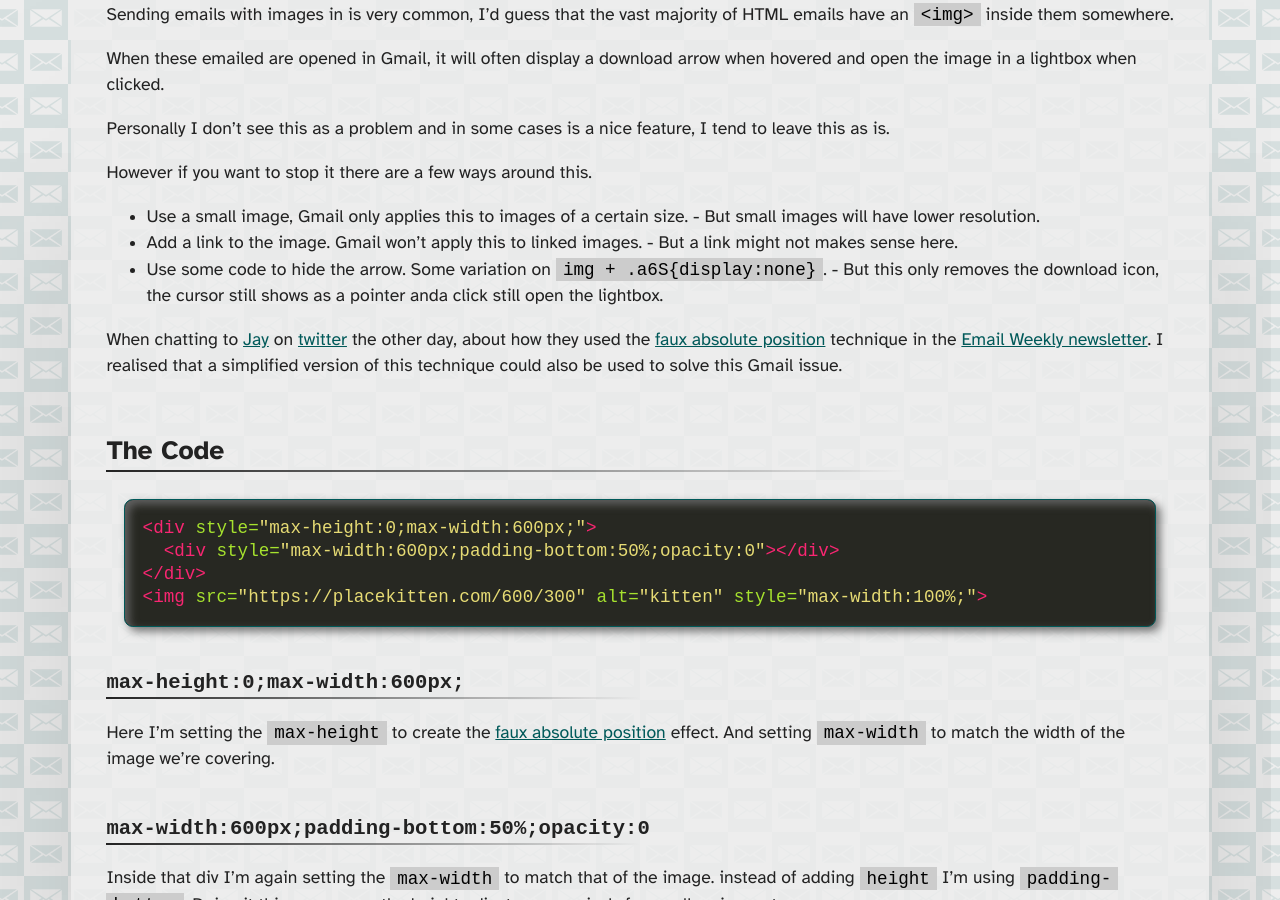
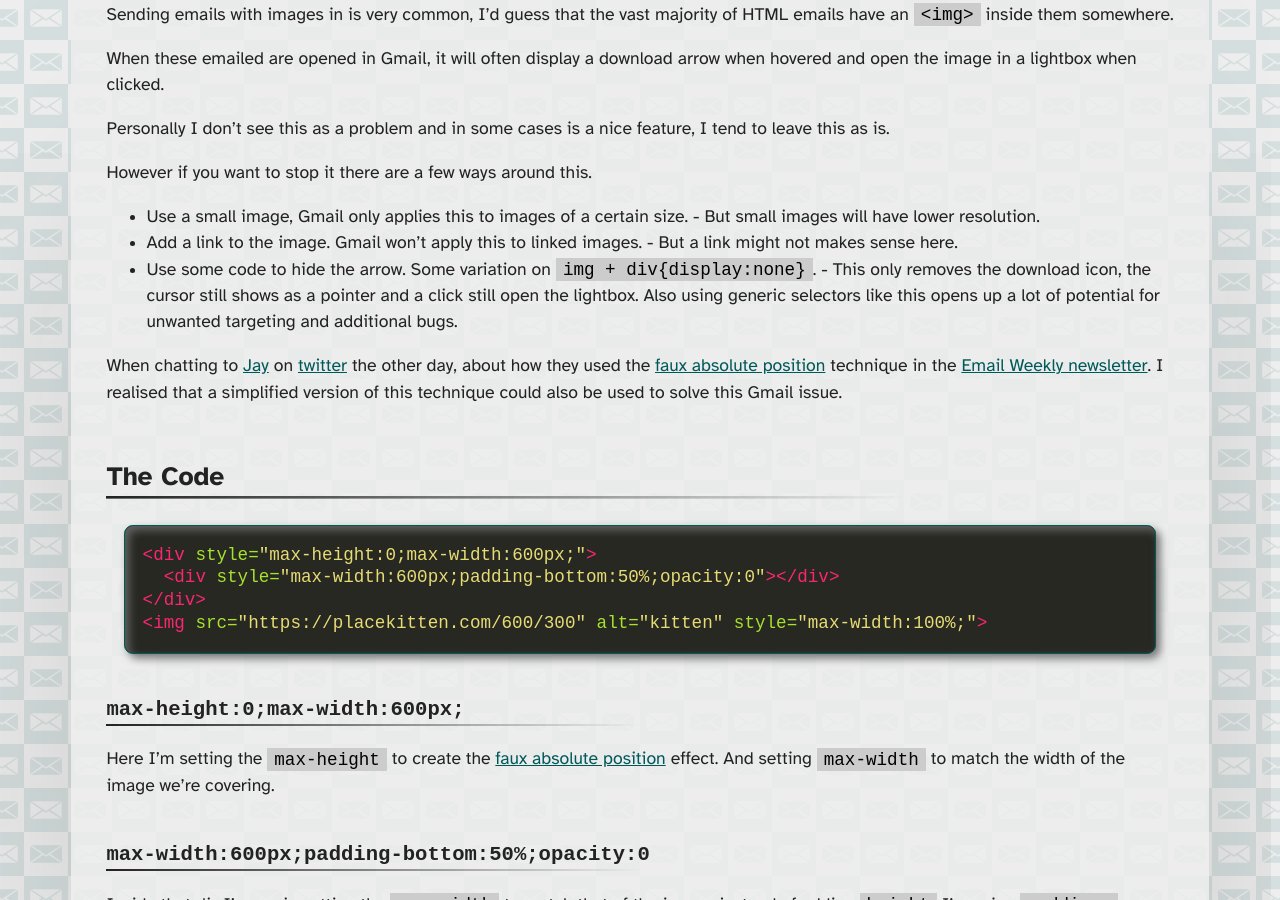
Before and after one commit to M-J-Robbins/good-email-code, a Jekyll site: the page built from email-enhancements/stop-gmail-image-popup.md, in a window 1280 px wide and 900 px high, scrolled down 356 px. Built offline with Jekyll 4.4.1, drawn with Linux system fonts in a browser that asks for light colours; our own code applies the rules of GitHub Pages for plain Markdown files; a script that is not in the unit is left out.

Commit message:
gmail image lightbox update

```diff
--- a/email-enhancements/stop-gmail-image-popup.md
+++ b/email-enhancements/stop-gmail-image-popup.md
@@ -9,7 +9,7 @@ Personally I don't see this as a problem and in some cases is a nice feature, I
 However if you want to stop it there are a few ways around this.
 * Use a small image, Gmail only applies this to images of a certain size. - But small images will have lower resolution.
 * Add a link to the image.  Gmail won't apply this to linked images. - But a link might not makes sense here.
-* Use some code to hide the arrow. Some variation on `img + .a6S{display:none}`. - But this only removes the download icon, the cursor still shows as a pointer anda click still open the lightbox.
+* Use some code to hide the arrow. Some variation on `img + div{display:none}`. - This only removes the download icon, the cursor still shows as a pointer and a click still open the lightbox.  Also using generic selectors like this opens up a lot of potential for unwanted targeting and additional bugs.
 
 When chatting to [Jay](https://twitter.com/emailjay_) on [twitter](https://twitter.com/M_J_Robbins/status/1276554228710989825) the other day, about how they used the [faux absolute position](../email-enhancements/faux-absolute-position) technique in the [Email Weekly newsletter](http://emailweekly.co/). I realised that a simplified version of this  technique could also be used to solve this Gmail issue.
 
```
